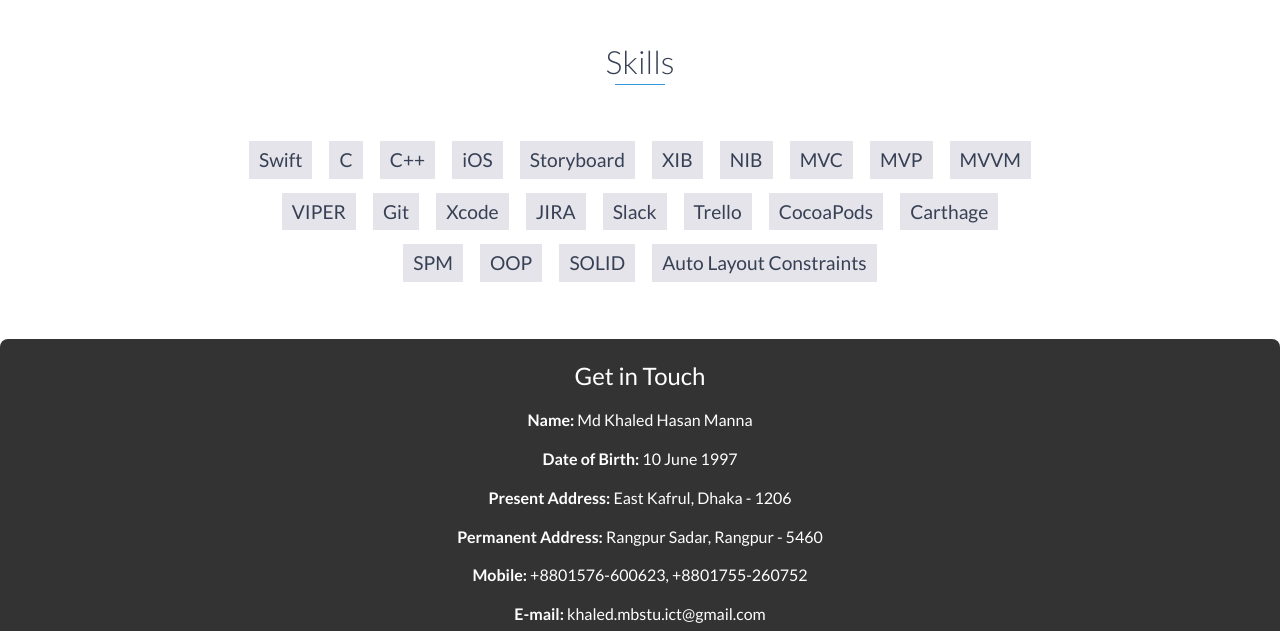
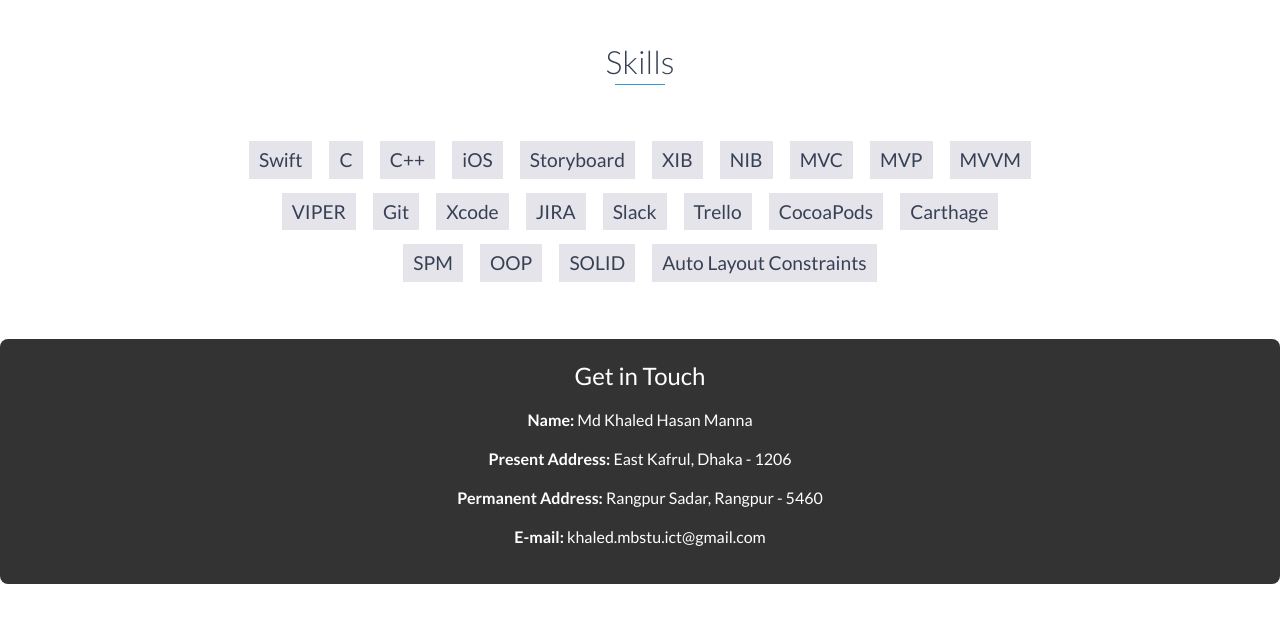
Before and after one commit to MannaICT13/MannaICT13.github.io, a website: page index.html in a window 1280 px wide. Shown: the part 3791-4422 px from the top of the page. Drawn offline with nearby package versions, Linux system fonts and the light colour scheme.

Commit message:
Update index.html

```diff
--- a/index.html
+++ b/index.html
@@ -233,10 +233,8 @@ highlights, TV series and many others features.The app delivers a rich multimedi
     <h2 style="color: white;">Get in Touch</h2>
     <div id="contact-details">
         <p><strong>Name:</strong> Md Khaled Hasan Manna</p>
-        <p><strong>Date of Birth:</strong> 10 June 1997</p>
         <p><strong>Present Address:</strong> East Kafrul, Dhaka - 1206</p>
         <p><strong>Permanent Address:</strong> Rangpur Sadar, Rangpur - 5460</p>
-        <p><strong>Mobile:</strong> +8801576-600623, +8801755-260752</p>
         <p><strong>E-mail:</strong> <a href="mailto:khaled.mbstu.ict@gmail.com" style="color: white; text-decoration: none;">khaled.mbstu.ict@gmail.com</a></p>
     </div>
 </div>
```
